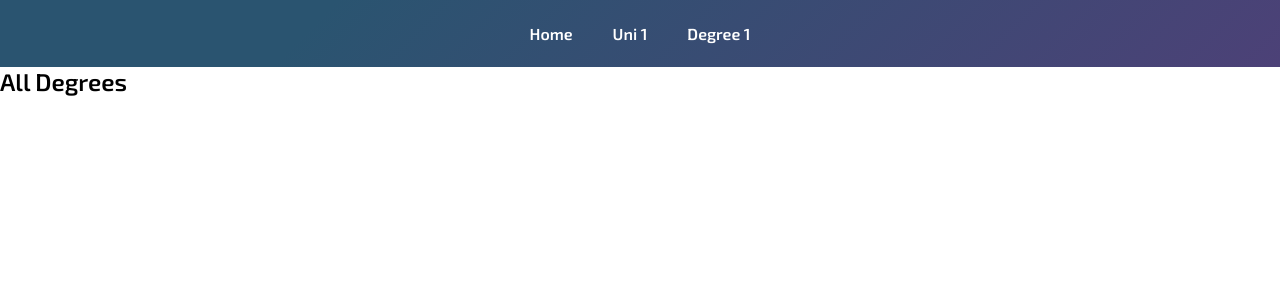
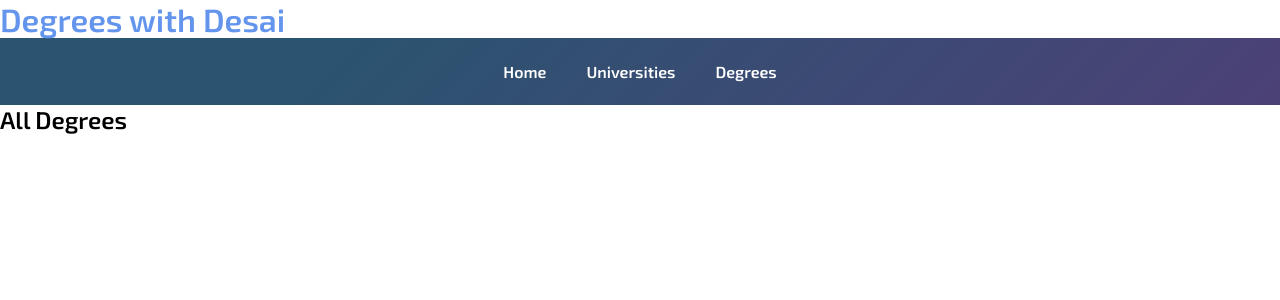
Before and after one commit to KushDesai04/13DTP-Project, a Flask app: page /degrees in a window 1280 px wide. Shown: the top 300 px of the page. Run offline with Flask 2, Linux system fonts and the light colour scheme; data that the repository does not hold is empty; parts of the project's set-up code (start-up, migrations or seed data) failed here and were passed over.

```diff
--- a/main.py
+++ b/main.py
@@ -10,7 +10,6 @@ db =  SQLAlchemy(app)
 import models
 
 
-
 @app.route('/')
 def home():
     return render_template('home.html')
@@ -18,8 +17,9 @@ def home():
 
 @app.route('/university/<int:id>')
 def university(id):
-  uni = models.University.query.filter_by(id=id).first_or_404()
-  return render_template('university.html', uni = uni)
+  university = models.University.query.filter_by(id=id).first_or_404()
+  return render_template('university.html', university = university)
+
 
 @app.route('/universities')
 def universities():
@@ -29,8 +29,9 @@ def universities():
 @app.route('/degree/<int:id>')
 def degree(id):
   degree = models.Degree.query.filter_by(id=id).first_or_404()
-  print(dir(degree))
-  return render_template('degree.html', degree = degree)
+  #universities = models.Degree.query.filter_by(dig=id).all()
+  return render_template('degree.html', degree = degree)#, universities=universities)
+
 
 @app.route('/degrees')
 def degrees():
--- a/models.py
+++ b/models.py
@@ -29,3 +29,7 @@ class Careers(db.Model):
     id = db.Column(db.Integer, primary_key=True)
     name = db.Column(db.String())
     pay = db.Column(db.Integer())
+
+    '''
+    computer science - auckland, canterbury
+    '''
--- a/static/css/style.css
+++ b/static/css/style.css
@@ -21,22 +21,9 @@
  * Header block
  **/
 header {
-  width: 100%;
-  min-height: 20vh;
-  margin-top: 10vh;
+  color: cornflowerblue;
 }
 
-header .title{
-    text-align: center;
-    padding-top: 8vh;
-    font-size: 32px;
-    color: #b488da;
-    font-weight: 600;
-}
-
-header h1{
-  font-size: 60px;
-}
 
 /**
  * Navigation block
--- a/templates/degrees.html
+++ b/templates/degrees.html
@@ -3,6 +3,9 @@
 
 <h2>All Degrees</h2>
 {% for degree in degrees %}
-<p>{{ degree.name }}, {{ university.name }}</p>
+<!-- <p>{{ degree.name }}, {% for university in degree.universities %} {{ university.name }}, {% endfor %}</p> -->
+<a href="{{ url_for('degree', id= degree.id) }}">{{ degree.name }}</a>
+<br>
+
 {% endfor %}
 {% endblock %}
--- a/templates/header.html
+++ b/templates/header.html
@@ -0,0 +1 @@
+<header><h1>Degrees with Desai</h1></header>
--- a/templates/nav.html
+++ b/templates/nav.html
@@ -1,42 +1,7 @@
 <nav>
   <ul>
-    <li><a href="{{ url_for('home')}}">Home</a></li>
-    <li><a href="{{ url_for('university', id=1)}}">Uni 1</a></li>
-    <li><a href="{{ url_for('degree', id=1)}}">Degree 1</a></li>
+    <li><a href="{{ url_for('home') }}">Home</a></li>
+    <li><a href="{{ url_for('universities') }}">Universities</a></li>
+    <li><a href="{{ url_for('degrees') }}">Degrees</a></li>
   </ul>
 </nav>
-
-
-<!-- <h2>
-    <a href="{{ url_for('home') }}">HOME</a> - <a href="{{ url_for('university', id=1) }}">Uni 1</a> - ANY OTHER MENU ITEMS - see nav.html
-  </h2> -->
-
-
-  <!-- the first one could just be written as:
-
-    <a href="/">HOME</a>
-
-  'url_for' is used along with 'home' (the name of the
-  function attached to the '/' route) because if we ever
-  change the name of the home route it won't matter - it
-  references it by the function regardless of the route name.
-
-  --snippet from routes.py--
-
-  @app.route('/')      # this is the '/' route
-  def home():          # this is its function
-
-  This is not mandatory, its just best practice.
-
-
-  Also, a link to Pizza 1 is a terrible idea - its just there
-  to show you that it works.  There should be a page with all
-  the pizzas listed, and each pizza on that page should be
-  linked to its details page, something like:
-  {#
-
-  <a href='/pizza/{{ pizza.id }}'>Pizza name: {{ pizza.name }}</a>
-
-  #}
-  The NAV bar should probably only link to the All Pizzas page.
-  -->
--- a/templates/university.html
+++ b/templates/university.html
@@ -2,6 +2,7 @@
 {% block content %}
 
 <h2>University Information</h2>
-<p>{{uni.name}}</p>
-<p>{{uni.details}}</p>
+<p>{{ university.name }}</p>
+<p>{{ university.details }}</p>
+<p>{{ university.location }}</p>
 {% endblock %}
```
Also changed, not shown: templates/degree.html (+7 -1 lines), Career.db.
